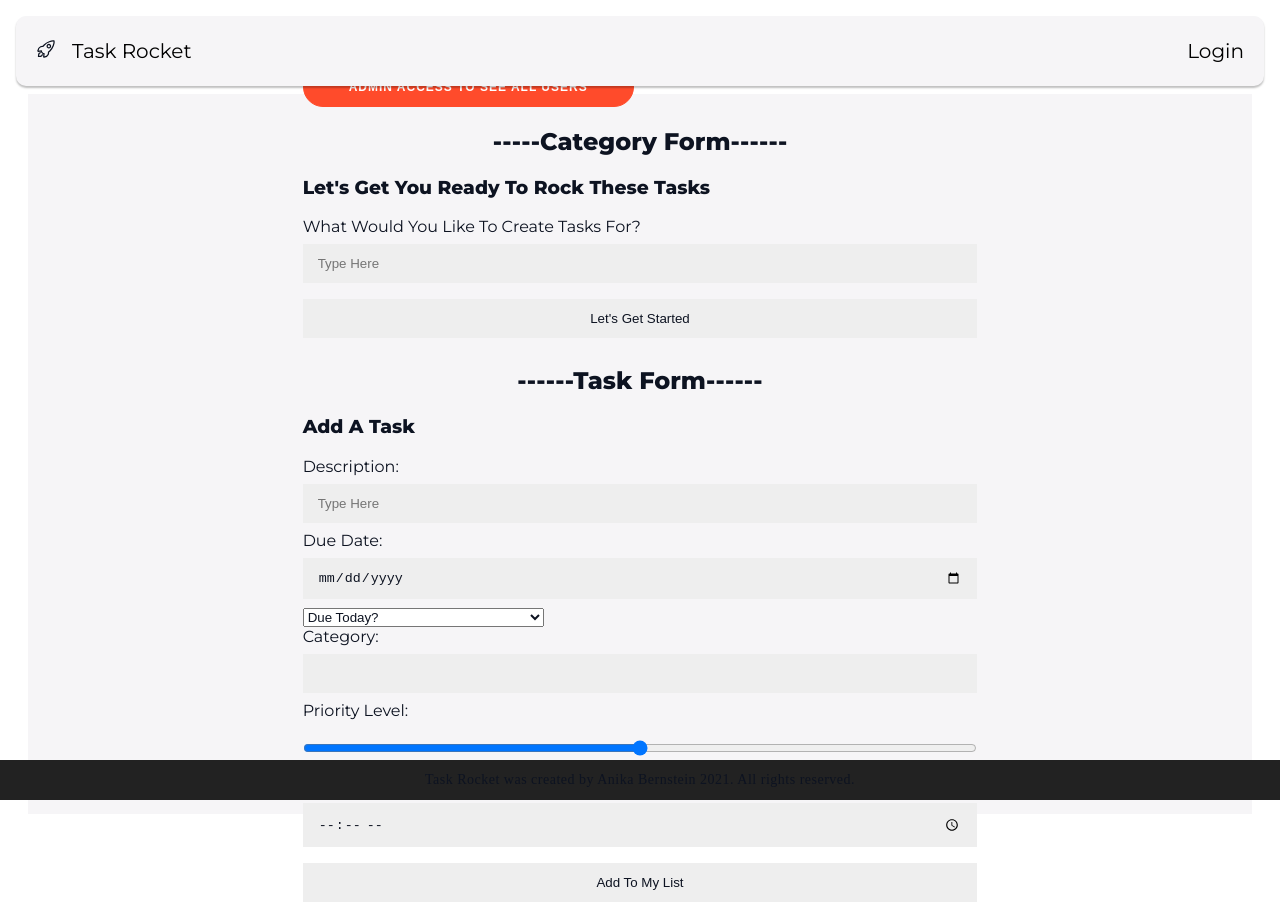
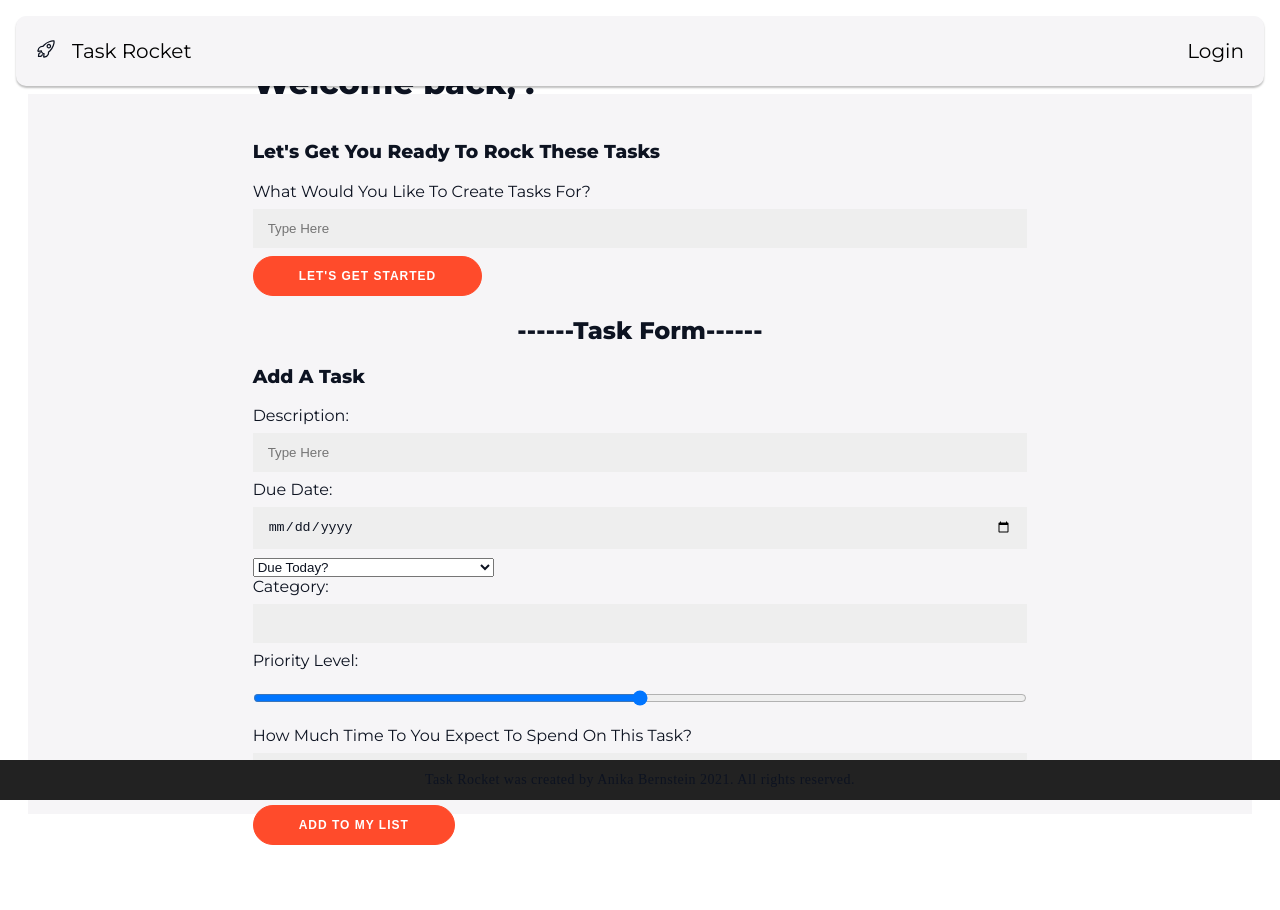
Before and after one commit to anikajb92/task-rocket-app, a React (Create React App) app: page /home in a window 1280 px wide. After the commit the page ends 845 px from the top, so only its background shows below. Built offline with nearby package versions, Linux system fonts and the light colour scheme; the HTML template or start-up script is replaced by a standard one.

Commit message:
Components for categories and tasks created

```diff
--- a/src/components/CategoryForm.js
+++ b/src/components/CategoryForm.js
@@ -23,7 +23,6 @@ export default function CategoryForm() {
 
   return (
     <div>
-      <h2>-----Category Form------</h2>
       <h3>Let's Get You Ready To Rock These Tasks</h3>
       <form onSubmit={handleSubmit}>
         <label> What Would You Like To Create Tasks For?
@@ -35,10 +34,7 @@ export default function CategoryForm() {
             onChange={(event) => setName(event.target.value)}
           ></input>
         </label>
-        <input
-          type="submit"
-          value="Let's Get Started"
-        ></input>
+        <button>Let's Get Started</button>
       </form>
     </div>
   )
--- /dev/null
+++ b/src/components/CategoryList.js
@@ -0,0 +1,19 @@
+import React from 'react';
+import Tasks from './Tasks';
+
+export default function CategoryList(props) {
+
+  const renderTasks = () => props.tasks.map(task => {
+    return <Tasks
+      description={task.description}
+      dueDate={task.dueDate}
+      dueToday={task.dueToday}
+      priority={task.priority}
+    />
+  })
+  return (
+    <div className="categorylist">
+      <h3>{}</h3>
+    </div>
+  )
+}
--- a/src/components/Home.js
+++ b/src/components/Home.js
@@ -1,23 +1,33 @@
 import React from 'react';
+import '../styles/home.css';
+import {FaBuffer} from "react-icons/fa";
+
 import TaskForm from './TaskForm';
 import CategoryForm from './CategoryForm';
+import CategoryList from './CategoryList';
 
 export default function Welcome(props) {
-  const handleClick = () => {
-    fetch('http://localhost:3000/users', {
-      headers: {
-        Authorization: `Bearer ${localStorage.token}`
-      }
-    })
-    .then(response => response.json())
-    .then(result => console.log(result));
-  }
+  const renderCategories = () => props.categories.map(category => {
+    console.log(category);
+    return <h2><FaBuffer/> Name: {category.name}</h2>
+
+    // return <CategoryList
+    //   name={category.name}
+    //   tasks={category.tasks}
+    // />
+  })
+
   return (
-    <div>
-      <h2>Successfully Logged in. Welcome back, {props.user.firstname}!</h2>
-      <button onClick={handleClick}>Admin Access to see all users</button>
-      <CategoryForm />
-      <TaskForm />
+    <div className="home">
+      <h1>Welcome back, {props.user.firstname}!</h1>
+      <br/>
+      <div className="board">
+        {renderCategories()}
+      </div>
+      <div>
+        <CategoryForm />
+        <TaskForm categories={props.categories}/>
+      </div>
     </div>
   )
 }
--- a/src/components/NavBar.js
+++ b/src/components/NavBar.js
@@ -1,6 +1,7 @@
 import React from 'react';
 import {Link} from 'react-router-dom';
 import {IoRocketOutline} from "react-icons/io5";
+import {CgProfile} from "react-icons/cg";
 
 export default function NavBar(props) {
   return (
@@ -13,7 +14,7 @@ export default function NavBar(props) {
           <Link classname="link" to="/home">My Tasks</Link>
         </nav>
         <nav>
-        <Link to="/profile">{props.user.firstname} {props.user.lastname}</Link>
+        <Link to="/profile"><CgProfile /> {props.user.firstname} {props.user.lastname}</Link>
         </nav>
       </>) : (
       <>
--- a/src/components/Profile.js
+++ b/src/components/Profile.js
@@ -1,14 +1,35 @@
-import React from 'react'
+import React, {useState} from 'react'
 import {Link} from 'react-router-dom';
 
 
 export default function Profile(props) {
+  const[users, setUsers]= useState([])
+
+  const getUsers = () => {
+    fetch('http://localhost:3000/users', {
+      headers: {
+        Authorization: `Bearer ${localStorage.token}`
+      }
+    })
+    .then(response => response.json())
+    .then(result => {
+      console.log(result);
+      setUsers(result.users)
+    });
+  }
 
   return (
     <div>
         {props.isLoggedIn? (
         <>
           <h1> Hi {props.user.firstname} </h1>
+          <h2>Here's a look at your profile. Need to make changes?</h2>
+          <h3>Full Name: {props.user.firstname} {props.user.lastname}</h3>
+          <h3>Username: {props.user.username}</h3>
+          <img></img>
+
+          <button onClick={getUsers}>See all users</button>
+          <br/>
           <button onClick={props.handleLogout}>Logout</button>
         </>) : (
         <>
--- a/src/components/TaskForm.js
+++ b/src/components/TaskForm.js
@@ -77,11 +77,7 @@ export default function TaskForm() {
         />
       </label> {/* NEED TO CHANGE TYPE, "03:54 PM" shows as "15:54" in console when we need timer not time */}
       <br/>
-       <input
-        type="submit"
-        value="Add To My List"
-       >
-       </input>
+       <button>Add To My List</button>
     </form>
   )
 }
--- /dev/null
+++ b/src/components/Tasks.js
@@ -0,0 +1,15 @@
+import React from 'react';
+import {BsCircle} from "react-icons/bs";
+import {BsCheckCircle} from "react-icons/bs"; //when tasks are completed
+
+export default function Tasks(props) {
+  return (
+    <div>
+      <BsCircle />
+      <h3>{props.description}</h3>
+      <h3>{props.dueDate}</h3>
+      <h3>{props.priority}</h3>
+      <h3>{props.dueDate}</h3>
+    </div>
+  )
+}
--- /dev/null
+++ b/src/styles/home.css
@@ -0,0 +1,20 @@
+.home {
+  display: flex;
+  flex-direction:column;
+}
+
+.board {
+  display: flex;
+  flex-direction: column;
+
+}
+
+.category-container {
+  box-sizing: border-box;
+  display: inline-block;
+  height: 100%;
+  margin: 0 4px;
+  vertical-align: top;
+  white-space: nowrap;
+  width: 272px;
+}
--- a/src/styles/rocket.css
+++ b/src/styles/rocket.css
@@ -18,13 +18,13 @@
 
 .about span {
   font-size: 60px;
-  color: #E85D04;
+  color: #FF4B2B;
   animation: rocket 0.1s ease infinite;
 }
 
 .about span2 {
   font-size: 30px;
-  color: #E85D04;
+  color: #FF4B2B;
 }
 
 .pulse-container {
@@ -77,8 +77,13 @@
 .rocket {
   position: relative;
   top: 50px;
+  width: 100px;
   text-align: center;
   animation: rocket 0.1s ease infinite;
+}
+
+.rocket img {
+  width: 100px;
 }
 
 @keyframes rocket {
@@ -98,7 +103,7 @@
   transform: translateX(-50%);
   width: 20px;
   height: 250px;
-  background: linear-gradient(#E85D04, transparent);
+  background: linear-gradient(#FF4B2B, transparent);
 }
 .rocket::after {
   content: '';
@@ -108,6 +113,6 @@
   transform: translateX(-50%);
   width: 20px;
   height: 250px;
-  background: linear-gradient(#E85D04, transparent);
+  background: linear-gradient(#FF4B2B, transparent);
   filter: blur(20px);
 }
```
